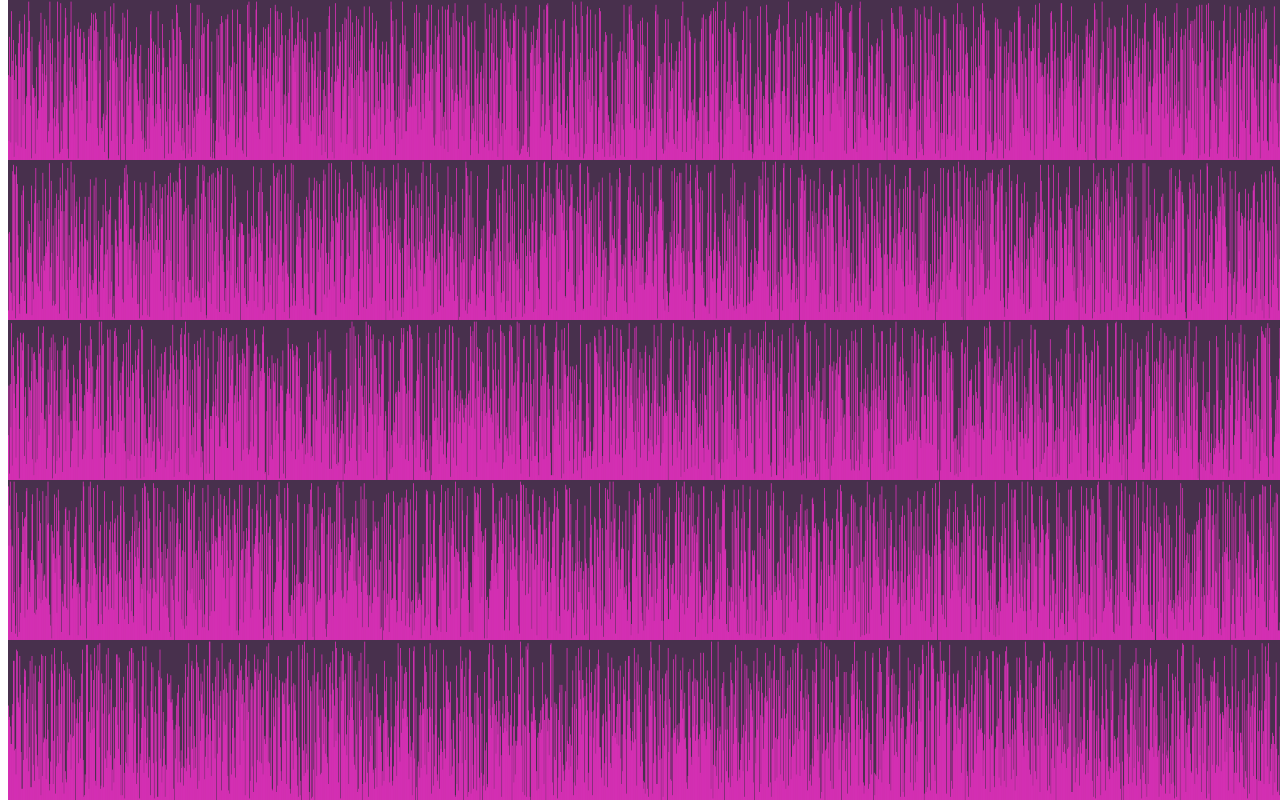
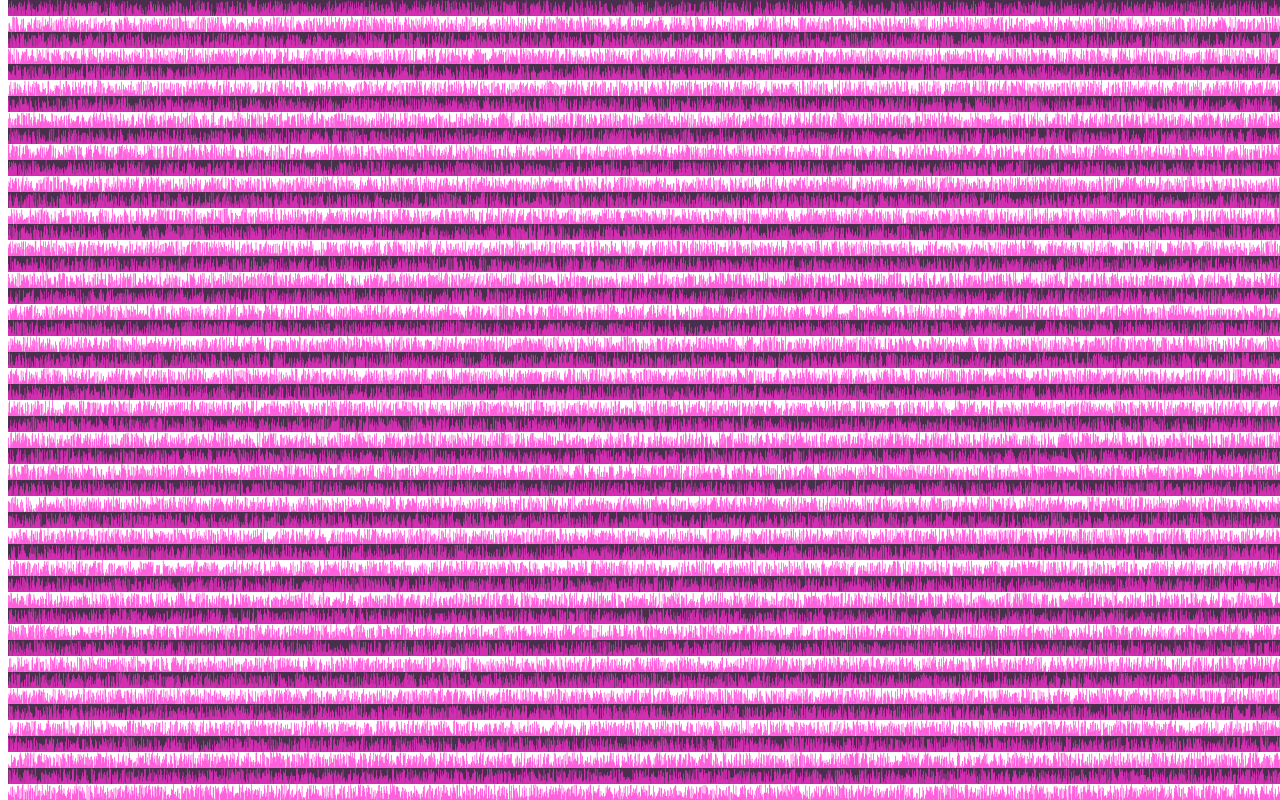
Before and after one commit to quaffpotion/canvas-minimal, an Angular app: page / in a window 1280 px wide. Built offline with nearby package versions, Linux system fonts and the light colour scheme.

Commit message:
slight cleanup, brought up to ng8

```diff
--- a/src/app/app.component.css
+++ b/src/app/app.component.css
@@ -5,5 +5,8 @@
   flex-direction: column;
   top: 0;
   bottom: 0;
+}
+
+.even {
   background: #48304d;
 }
--- a/src/app/app.component.html
+++ b/src/app/app.component.html
@@ -1,7 +1,6 @@
-<!-- Try resizing the window. <button (click)="reset()">Reset</button> -->
 <div class="container">
   <app-chart
-    *ngFor="let item of items; let even = even"
-    [class.even]="even"
+    *ngFor="let item of items; let evn = even"
+    [ngClass]="{ even: evn }"
   ></app-chart>
 </div>
--- a/src/app/app.component.ts
+++ b/src/app/app.component.ts
@@ -8,5 +8,5 @@ import { ChartComponent } from "./chart/chart.component";
 })
 export class AppComponent {
   @ViewChild("myChart", { static: false }) child: ChartComponent;
-  private items = [1, 2, 3, 4, 5];
+  private items = Array.from({ length: 50 });
 }
--- a/src/app/chart/chart.component.css
+++ b/src/app/chart/chart.component.css
@@ -4,7 +4,3 @@
   /* Overflow was the propery that caused the positive feedback loop */
   overflow: hidden;
 }
-
-.even {
-  background: #48304d;
-}
```
Also changed, not shown: 1 other file (tests, documents, lock files or other folders).
